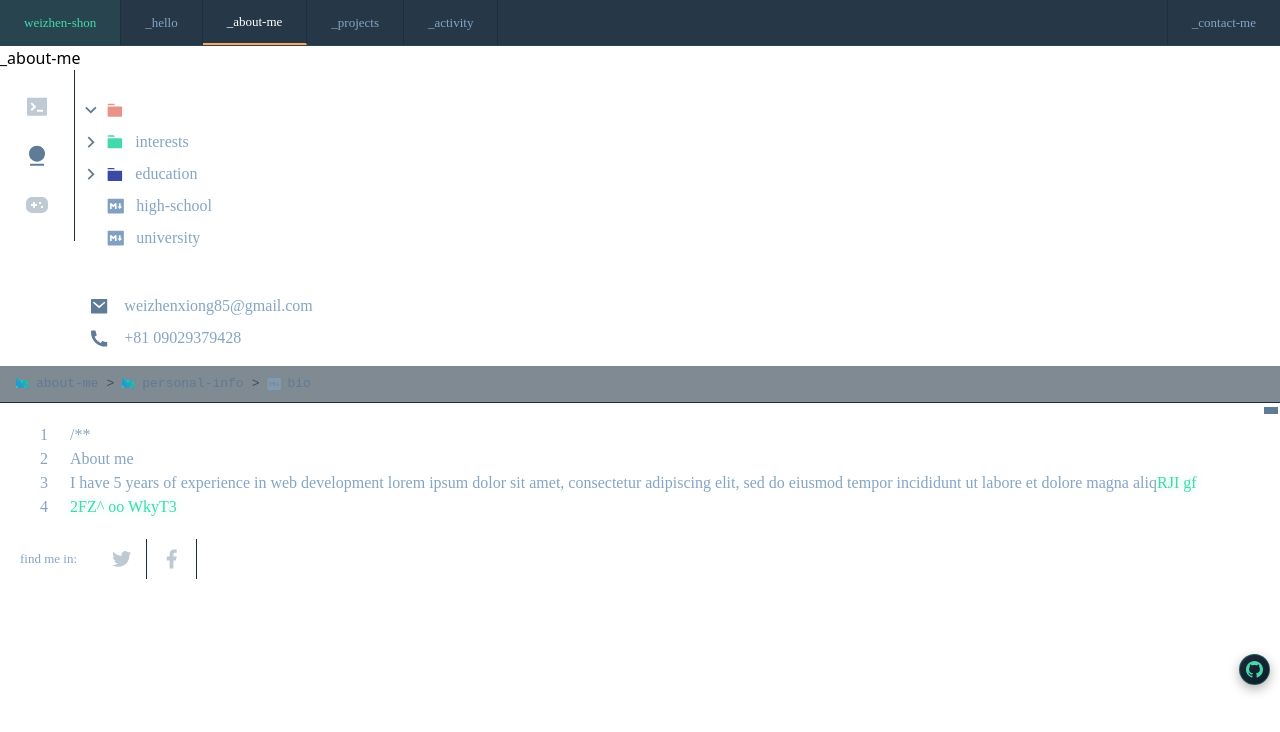
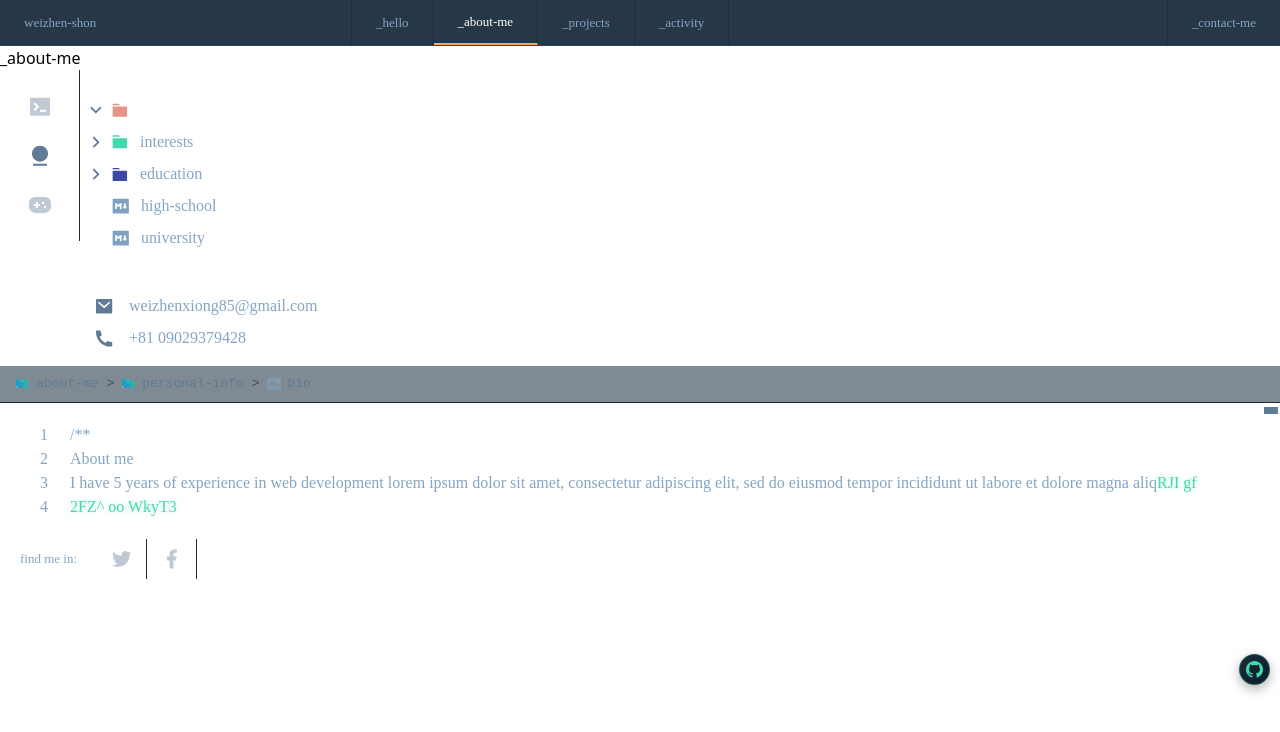
Before and after one commit to nakadp/MyPortfolio, a Nuxt app: page /about-me in a window 1280 px wide. Shown: the top 732 px of the page. Built offline with nearby package versions, Linux system fonts and the light colour scheme; what @highlightjs/vue-plugin would draw is missing.

Commit message:
解决了邮箱溢出边框的问题

```diff
--- a/components/AppHeader.vue
+++ b/components/AppHeader.vue
@@ -3,7 +3,7 @@
       <nav class="w-full flex justify-between border-bot">
         <github-corner url="https://github.com/nakadp" />
           <div class="flex">
-            <NuxtLink id="nav-logo" to="/">
+            <NuxtLink id="nav-logo" to="/" class="lg:w-[22rem] lg:min-w-[22rem]">
               {{ config.logo_name }}
             </NuxtLink>
 
--- a/pages/about-me.vue
+++ b/pages/about-me.vue
@@ -15,7 +15,7 @@
       </div>
 
       <!-- focused section content -->
-      <div id="section-content" class="hidden lg:block w-full h-full border-right">
+      <div id="section-content" class="hidden lg:block lg:w-[17rem] lg:min-w-[17rem] h-full border-right">
 
         <!-- title -->
         <div id="section-content-title" class="hidden lg:flex items-center min-w-full">
--- a/pages/projects.vue
+++ b/pages/projects.vue
@@ -12,7 +12,7 @@
     </div>
 
     <div v-if="showFilters" id="filter-menu"
-      class="w-full flex-col border-right font-fira_regular text-menu-text lg:flex">
+      class="w-full flex-col border-right font-fira_regular text-menu-text lg:flex lg:w-[22rem] lg:min-w-[22rem]">
       <!-- title -->
       <div id="section-content-title" class="hidden lg:flex items-center min-w-full">
         <img id="section-arrow-menu" src="/icons/arrow.svg" alt="" class="section-arrow mx-3">
```
